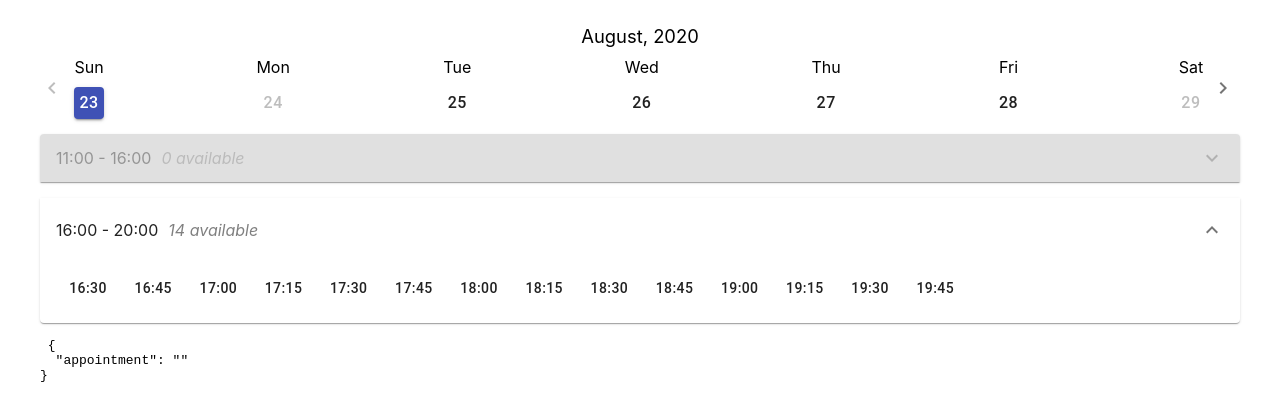
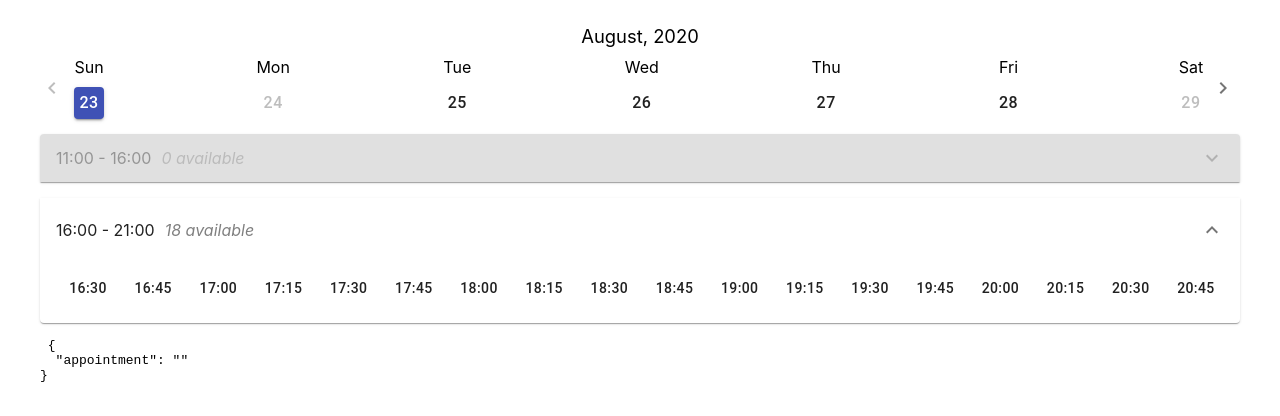
Before and after one commit to devmc-ee/weekdate-time-picker-reactjs, a React (Create React App) app: page / in a window 1280 px wide. Shown: the top 416 px of the page. Built offline with nearby package versions, Linux system fonts and the light colour scheme; the HTML template or start-up script is replaced by a standard one.

Commit message:
refactor: timeSlots and calendar dates

```diff
--- a/src/DATA.js
+++ b/src/DATA.js
@@ -127,11 +127,12 @@ export const CALENDAR_SETTINGS = {
 
 		{
 			start: '16:00',
-			end: '20:00'
+			end: '21:00'
 		}],
 	locale: 'en',
 	timeZone: 'Europe/Tallinn',
-	disabledDates: ['2020-08-29']
+	disabledDates: ['2020-08-29'],
+	dateFormat: 'YYYY-MM-DD'
 
 };
 
--- a/src/components/WeekDateTimePicker/Calendar.jsx
+++ b/src/components/WeekDateTimePicker/Calendar.jsx
@@ -1,4 +1,4 @@
-import React, {useRef, useState} from 'react';
+import React, {useEffect, useRef, useState} from 'react';
 import moment from 'moment';
 import {ChevronLeft, ChevronRight} from '@material-ui/icons';
 import {IconButton, Button} from "@material-ui/core";
@@ -10,55 +10,65 @@ import {useFormikContext} from "formik";
 import {getTimeSlots, getTotalDuration, groupTimeSlots} from "../../utils";
 import './Calendar.css';
 
-const Calendar = React.memo(() => {
+const Calendar = () => {
+	const context = useFormikContext();
+	const {maxAvailableDays, disabledWeekDays, locale} = CALENDAR_SETTINGS;
+	moment.locale(locale);
+	const mMaxAllowedDate = moment().add(maxAvailableDays, 'd');
 
-	const context = useFormikContext();
-	const services = context.values.services || [];
-	const {maxAvailableDays, disabledWeekDays, locale} = CALENDAR_SETTINGS;
-
-	moment.locale(locale);
-	const [calendarDate, setCalendarDate] = useState(moment().date());
+	const [firstWeekDate, setFirstWeekDate] = useState(moment().format('YYYY-MM-DD'));
 	const [selectedDate, setSelectedDate] = useState(moment().format('YYYY-MM-DD'));
 	const [expanded, setExpanded] = useState('panel0');//accordion
-	const disabledDates = useRef(CALENDAR_SETTINGS.disabledDates);
+	const disabledDates = useRef(CALENDAR_SETTINGS.disabledDates || []);
 
-	let calendarDays = [];
+	let [calendarDays, setCalendarDays] = useState([]);
 	let emptyTimeSlotGroups = [];
-	let isDisabledDay, isSelectedDay, isSelectedDisabledDay;
+	const {services} = context.values || [];
 	const servicesTotalLength = getTotalDuration(services);
+
 	const timeSlots = getTimeSlots(
 		selectedDate,
-		[],
+		[],//supposed to be fetched from backend in future
 		servicesTotalLength,
 		CALENDAR_SETTINGS);
 	const groupedTimeSlots = groupTimeSlots(timeSlots, CALENDAR_SETTINGS.timeSlotGroups);
 
-	expanded && // if expanded  is not false (not set for closing)  then..
+	useEffect(() => {
+		expanded && // if panel  is not closed then check the timeslots
 		groupedTimeSlots.map((group, i) => {
 			const expandedPanelNum = parseInt(expanded.substr(5));
 			if (group.length === 0) {
 				emptyTimeSlotGroups.push(i);
-		}
-		if (group.length === 0 && expandedPanelNum === i && i <= groupedTimeSlots.length) {
+				if (expandedPanelNum === i
+					&& i <= groupedTimeSlots.length) {
 					//expand next not empty group of timeslots
 					return setExpanded(() => 'panel' + (expandedPanelNum + 1));
 				}
-		return false;
+			}
+			return null;
 		});
+	}, [expanded, groupedTimeSlots, emptyTimeSlotGroups]);
+
+	//generate calendar days with properties
+	useEffect(() => {
+		let calendarDays = [];
+		let isDisabledDay = false;
+		let isSelectedDay = false;
+		let isSelectedDisabledDay = false;
 
 		if (!disabledDates.current.includes(selectedDate)
 			&& emptyTimeSlotGroups.length === CALENDAR_SETTINGS.timeSlotGroups.length) {
 			disabledDates.current = [...disabledDates.current, selectedDate];
 		}
+		const mCalendarDay = moment(firstWeekDate, 'YYYY-MM-DD');
 
-	//generate calendar days with properties
-	for (let i = calendarDate; i < calendarDate + 7; i++) {
-		isDisabledDay = (Math.abs(moment().date() - i + 1) >= maxAvailableDays);
-		isDisabledDay = isDisabledDay || disabledWeekDays.includes(moment().date(i).day());
-		isDisabledDay = isDisabledDay || disabledDates.current.includes(moment().date(i).format('YYYY-MM-DD'));
+		for (let i = 0; i < 7; i++) {
+			isDisabledDay = mCalendarDay.isSameOrAfter(moment().add(maxAvailableDays, 'd'))
+				|| disabledWeekDays.includes(mCalendarDay.day())
+				|| disabledDates.current.includes(mCalendarDay.format('YYYY-MM-DD'));
 
-		isSelectedDay = moment(moment().date(i).format('YYYY-MM-DD')).isSame(moment(selectedDate));
-		isDisabledDay = isDisabledDay || emptyTimeSlotGroups.length === groupedTimeSlots.length;
+			isSelectedDay = mCalendarDay.isSame(moment(selectedDate, 'YYYY-MM-DD'));
+
 			if (isSelectedDay) {
 				isSelectedDisabledDay = isDisabledDay = isDisabledDay || timeSlots.length === 0;
 			}
@@ -67,22 +77,29 @@ const Calendar = React.memo(() => {
 				setExpanded(() => 'panel' + 0);
 			}
 			calendarDays.push({
-			weekday: moment().date(i).format('ddd'),
-			date: moment().date(i).format('D'),
-			fullDate: moment().date(i).format('YYYY-MM-DD'),
+				weekday: mCalendarDay.format('ddd'),
+				date: mCalendarDay.format('D'),
+				fullDate: mCalendarDay.format('YYYY-MM-DD'),
 				disabled: isDisabledDay,
 				selected: isSelectedDay
 			});
+			mCalendarDay.add(1, "d");
 		}
+		setCalendarDays(calendarDays);
+
+	}, [firstWeekDate,
+		selectedDate,
+		disabledWeekDays,
+		maxAvailableDays,
+		timeSlots.length,
+		emptyTimeSlotGroups.length]);
 
 	const handleRightClick = () => {
-		if (maxAvailableDays > calendarDate)
-			setCalendarDate(prevDate => prevDate + 7);
+		setFirstWeekDate(moment(firstWeekDate).add(7, 'd').format('YYYY-MM-DD'));
 	};
 
 	const handleLeftClick = () => {
-		if (moment().date() < calendarDate)
-			setCalendarDate(prevDate => prevDate - 7);
+		setFirstWeekDate(moment(firstWeekDate).subtract(7, 'd'));
 	};
 
 	const handleSelect = date => () => {
@@ -92,24 +109,27 @@ const Calendar = React.memo(() => {
 				time: ''
 			}
 		};
+
 		setSelectedDate(date);
 		context.setValues({...context.values, ...appointment});
 		setExpanded('panel0');
 	};
-
+	//console.log('render');
 	return (
 		<>
 			<div className="calendar-month-year">
-				{moment().date(calendarDate).format('MMMM, Y')}
+				{moment(firstWeekDate).format('MMMM, Y')}
+
 			</div>
+
 			<div className="calendar-week">
 				<IconButton
-					className="calendar-btn-left" disabled={calendarDate === moment().date()}
+					className="calendar-btn-left"
+					disabled={moment(firstWeekDate, 'YYYY-MM-DD').isSameOrBefore(moment())}
 					onClick={handleLeftClick}><ChevronLeft/></IconButton>
 				<div className="calendar-weekdays">
 
-					{calendarDays.map(
-						(day, i) => (
+					{calendarDays.map((day, i) => (
 							<div key={i} className="calendar-day">
 								<div className="calendar-weekday-name">
 									{day.weekday}
@@ -127,18 +147,20 @@ const Calendar = React.memo(() => {
 				</div>
 
 				<IconButton
-					className="calendar-btn-right" disabled={calendarDate > maxAvailableDays}
+					className="calendar-btn-right"
+					disabled={moment(firstWeekDate, 'YYYY-MM-DD')
+						.add(7, 'd').isSameOrAfter(mMaxAllowedDate)}
 					onClick={handleRightClick}><ChevronRight/></IconButton>
 			</div>
 			<div className="calendar-available-times">
-				{isSelectedDisabledDay
-					? 'There is no available times on this date'
-					: <TimePicker
+				{(timeSlots.length !== 0) &&
+				<TimePicker
 					selectedDate={selectedDate} expanded={expanded} setExpanded={setExpanded}
 					groupedTimeSlots={groupedTimeSlots}/>
 				}
+
 			</div>
 		</>
 	)
-});
+};
 export default Calendar;
```
Also changed, not shown: 1 other file (tests, documents, lock files or other folders). Lines whose indentation alone changed are shown as unchanged.
